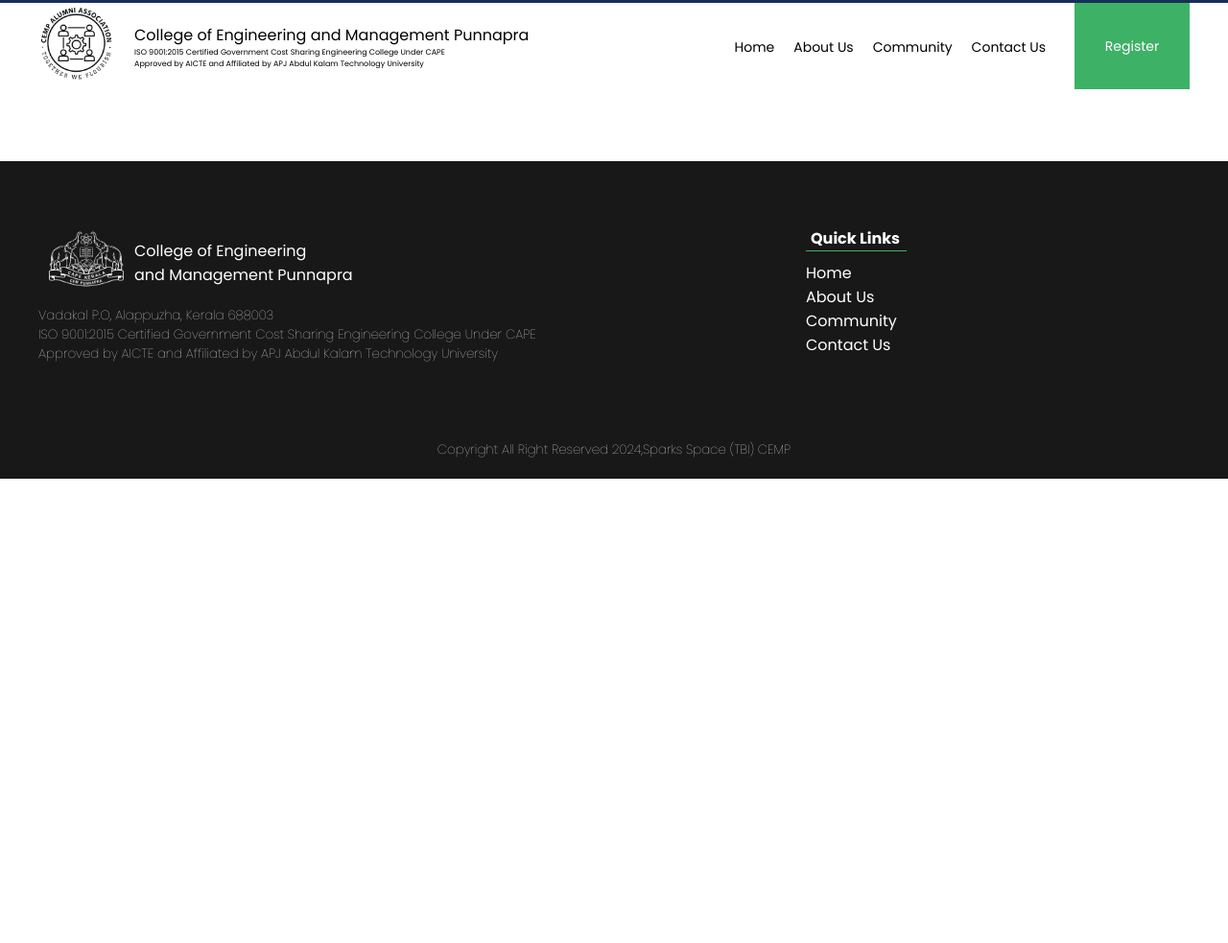
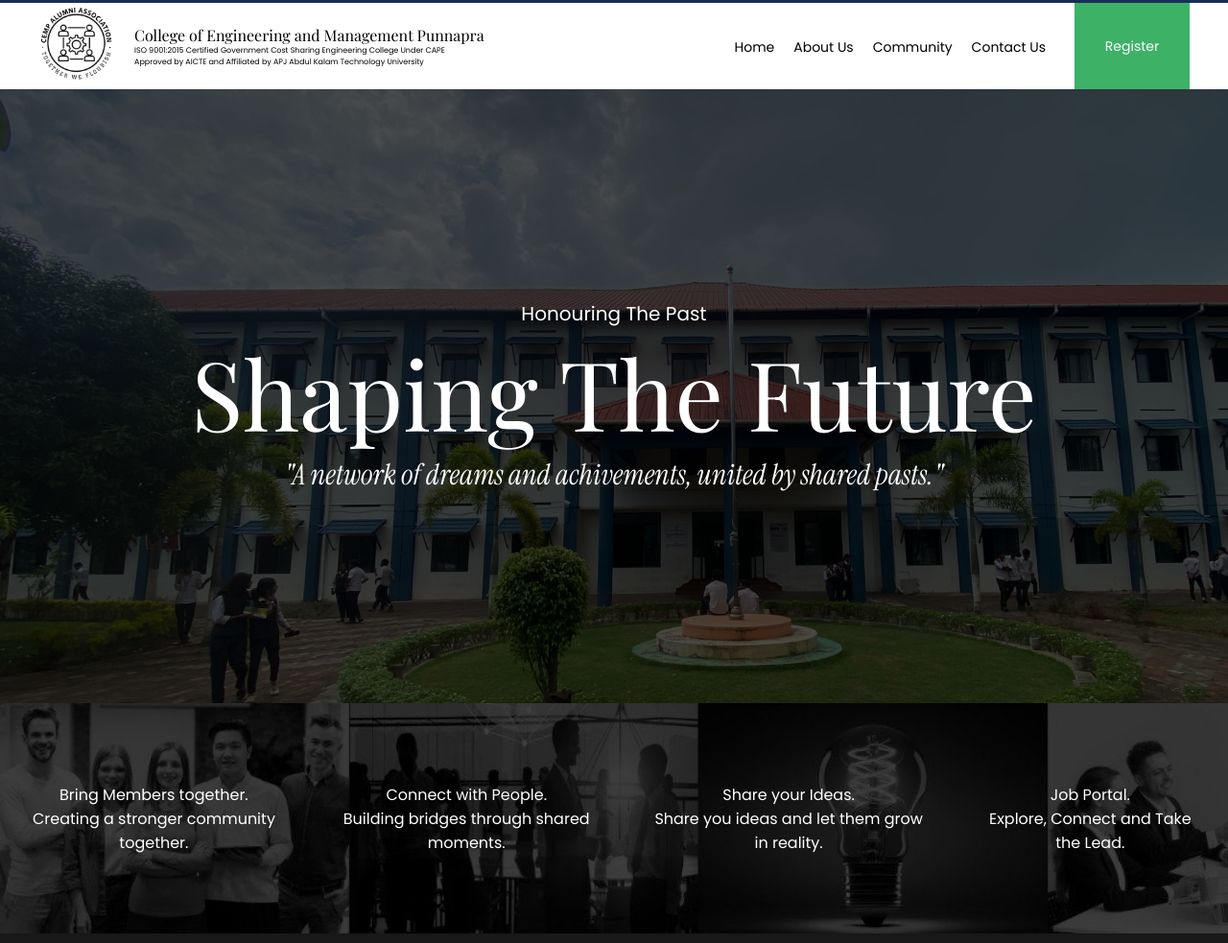
Before and after one commit to iedccell/Alumini, a plain HTML site: page index.html in a window 1280 px wide. Shown: the part 57-1040 px from the top of the page at 96% size. Before the commit the page ends 800 px from the top, so only its background shows below. Drawn offline with nearby package versions, Linux system fonts and the light colour scheme; a web font is replaced by a local one.

Commit message:
hero section complete

```diff
--- a/index.html
+++ b/index.html
@@ -17,10 +17,10 @@
         <div class="header-bottom">
             <div class="header-b-left">
                 <div class="header-b-left-logo">
-                    <img src="./img/logo.png" alt="logo">
+                    <img src="./assets/img/logo.png" alt="logo">
                 </div>
                 <div class="header-b-left-title">
-                    <p >College of Engineering and Management Punnapra</p>
+                    <p style="font-family: 'Playfair Display', serif;" >College of Engineering and Management Punnapra</p>
                     <p style="font-size: 8px;" >ISO 9001:2015 Certified Government Cost Sharing Engineering College Under CAPE <br>Approved by AICTE and Affiliated by APJ Abdul Kalam Technology University</p>
                 </div>
             </div>
@@ -42,13 +42,40 @@
         <p class="Hero-2" >Shaping The Future</p>
         <p class="Hero-3" >"A network of dreams and achivements, united by shared pasts."</p>
     </section>
+    <section class="quotes" >
+        <div class="box">
+            <p>Bring Members together.</p>
+            <p>Creating a stronger community together.</p>
+        </div>
+        <div class="box">
+            <p>Connect with People.</p>
+            <p>Building bridges through shared moments.</p>
+        </div>
+        <div class="box">
+            <p>Share your Ideas.</p>
+            <p>Share you ideas and let them grow in reality.</p>
+        </div>
+        <div class="box">
+            <p>Job Portal.</p>
+            <p>Explore, Connect and Take the Lead.</p>
+        </div>
+    </section>
 
 <!-- hersectioncomplete -->
+
+<!-- About Us -->
+
+<section>
+
+</section>
+
+<!-- About Us Complete -->
+
     <footer>
         <div class="footor-left">
             <div class="footor-left-top">
                 <div class="footor-left-top-left">
-                    <img src="./img/footor-logo.png" alt="">
+                    <img src="./assets/img/footor-logo.png" alt="">
                 </div>
                 <div class="footor-left-top-right">
                     <p>College of Engineering<br>and Management Punnapra</p>
--- a/style.css
+++ b/style.css
@@ -1,5 +1,4 @@
-@import url('https://fonts.googleapis.com/css2?family=DM+Serif+Display:ital@0;1&family=Inter:ital,opsz,wght@0,14..32,100..900;1,14..32,100..900&family=Poppins:ital,wght@0,100;0,200;0,300;0,400;0,500;0,600;0,700;0,800;0,900;1,100;1,200;1,300;1,400;1,500;1,600;1,700;1,800;1,900&display=swap');
-
+@import url('https://fonts.googleapis.com/css2?family=Instrument+Serif:ital@0;1&family=Inter:ital,opsz,wght@0,14..32,100..900;1,14..32,100..900&family=Playfair+Display:ital,wght@0,400..900;1,400..900&family=Poppins:ital,wght@0,100;0,200;0,300;0,400;0,500;0,600;0,700;0,800;0,900;1,100;1,200;1,300;1,400;1,500;1,600;1,700;1,800;1,900&display=swap');
 *{
     margin: 0px;
     padding: 0px;
@@ -129,6 +128,44 @@ footer{
     font-weight: 100;
     padding: 20px;
 }
+.hero{
+    height: 80vh;
+    display: flex;
+    flex-direction: column;
+    justify-content: center;
+    align-items: center;
+    background-image: url("./assets/img/hero-background.png");
+}
 .Hero-1{
-
+    font-size: 20px;
 }
+.Hero-2{
+    font-size: 100px;
+    font-family: 'Playfair Display', serif;
+}
+.Hero-3{
+    font-size: 30px;
+    font-family: "Instrument Serif", serif;
+    font-style: italic;
+}
+.quotes{
+    display: flex;
+    justify-content: space-around;
+    align-items: center;
+    background-image: url("./assets/img/section-2-background.jpeg");
+    background-repeat: no-repeat;
+    background-size: cover;
+    height: 30vh;
+}
+.box{
+    max-width: 25vw;
+    overflow: hidden;
+    display: flex;
+    flex-direction: column;
+    justify-content: center;
+    align-items: center;
+    padding: 30px;
+}
+.box p{
+    text-align: center;
+}
```
Also changed, not shown: assets/img/footor-logo.png (renamed from img/footor-logo.png), assets/img/hero-background.png (added), assets/img/logo.png (renamed from img/logo.png), assets/img/section-2-background.jpeg (added), 2 other files.
